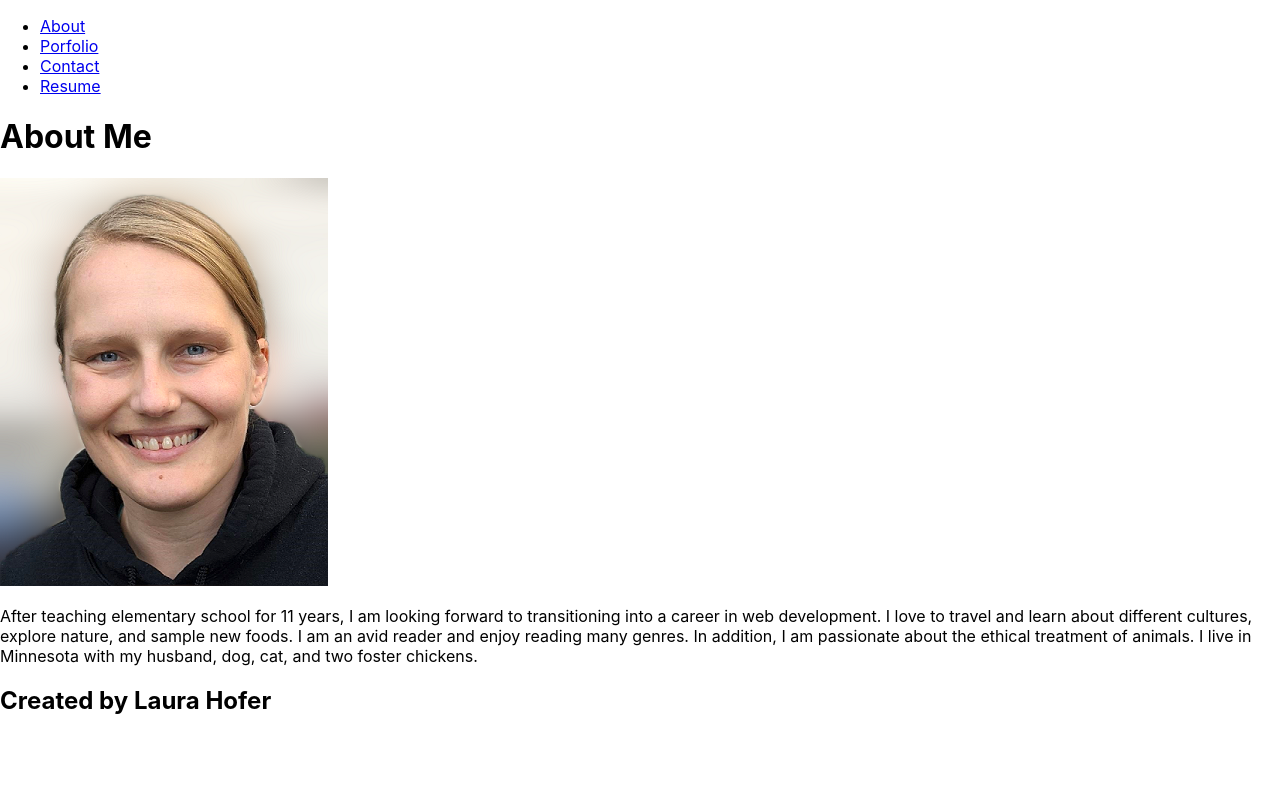
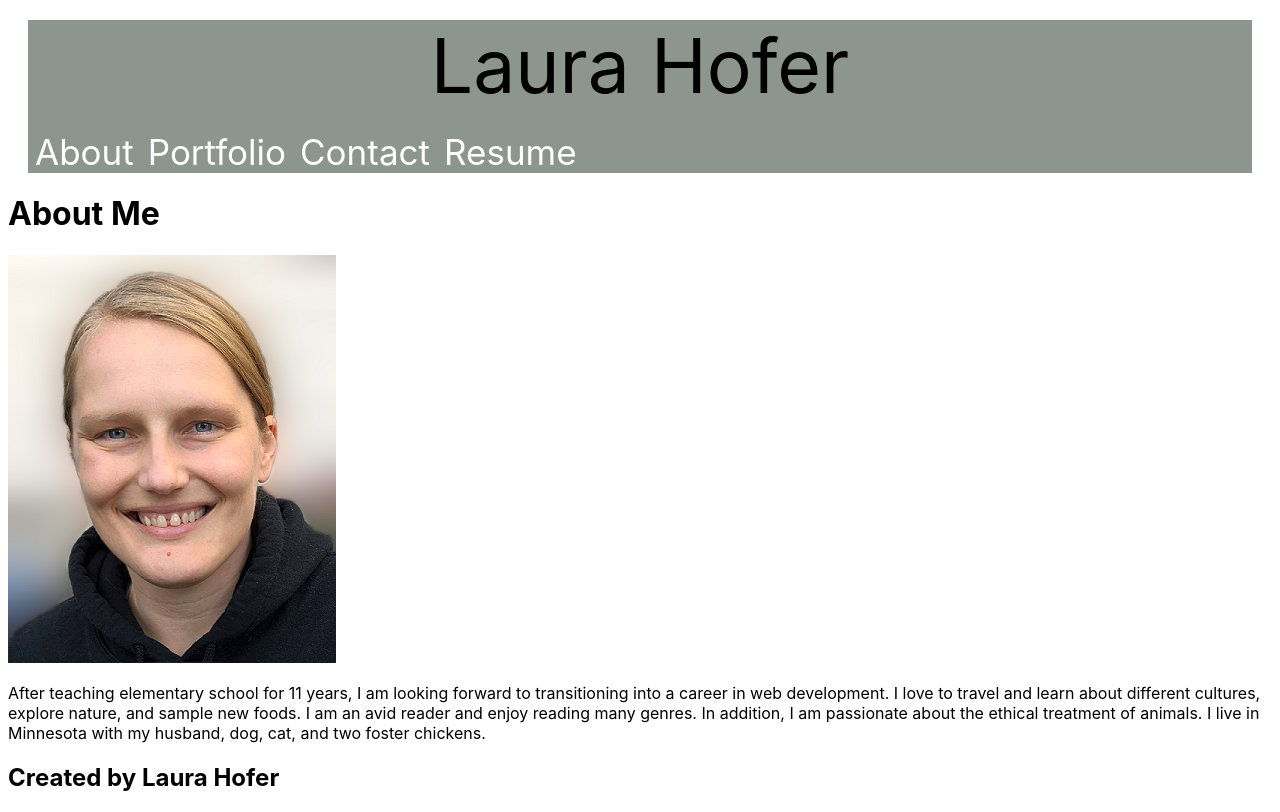
Before and after one commit to ljhofer/20-react-portfolio, a React (Create React App) app: page / in a window 1280 px wide. Built offline with nearby package versions, Linux system fonts and the light colour scheme.

Commit message:
Initial styling on header

```diff
--- a/src/App.js
+++ b/src/App.js
@@ -4,9 +4,7 @@ import PortfolioContainer from './components/PortfolioContainer';
 import './App.css';
 
 // Renders the PortfolioContainer component
-const App = () => (
-    <PortfolioContainer />
-)  ;
+const App = () => (<PortfolioContainer />);
 
 
 export default App;
--- a/src/components/NavTabs.js
+++ b/src/components/NavTabs.js
@@ -1,13 +1,47 @@
 import React from 'react';
+
+const styles = {
+  div: {
+    margin: 20,
+    background: '#8d968e'
+    // display: 'flex',
+    // flexWrap: 'wrap',
+    // minHeight: 50,
+    // lineHeight: 3.5,
+    // fontSize: '1.2rem',
+  },
+  p: {
+    fontSize: 75,
+    margin: 20,
+    textAlign: 'center'
+  },
+  nav: {
+    // display: 'flex',
+    // flexWrap: 'wrap',
+    // margin: 'auto',
+  },
+  a: {
+    textDecoration: 'none',
+    display: 'inline',
+    marginRight: 7,
+    marginLeft: 7,
+    fontSize: 35,
+    color: 'white',
+
+  },
+};
 
 // TODO: Add a comment explaining how we are able to extract the key value pairs from props
 //  Destructuring those two props
 
 function NavTabs({ currentPage, handlePageChange }) {
   return (
-    <ul className="nav nav-tabs">
-      <li className="nav-item">
-        <a
+    <div style={styles.div}>
+      <p style={styles.p}>Laura Hofer</p>
+      {/* <ul className="nav nav-tabs" style={styles.ul}>
+        <li className="nav-item" style={styles.li}> */}
+      <nav>
+          <a style={styles.a}
             href="#about"
             onClick={() => handlePageChange('About')}
             //*  TODO:
@@ -16,20 +50,20 @@ function NavTabs({ currentPage, handlePageChange }) {
           >
             About
           </a>
-      </li>
-      <li className="nav-item">
-        <a
+        {/* </li>
+        <li className="nav-item" style={styles.li}> */}
+          <a style={styles.a}
             href="#portfolio"
             onClick={() => handlePageChange('Portfolio')}
             //  TODO: Add a comment explaining what this logic is doing
 
             className={currentPage === 'Portfolio' ? 'nav-link active' : 'nav-link'}
           >
-          Porfolio
+            Portfolio
           </a>
-      </li>
-      <li className="nav-item">
-        <a
+        {/* </li>
+        <li className="nav-item" style={styles.li}> */}
+          <a style={styles.a}
             href="#contact"
             onClick={() => handlePageChange('Contact')}
             //  TODO: Add a comment explaining what this logic is doing
@@ -38,9 +72,9 @@ function NavTabs({ currentPage, handlePageChange }) {
           >
             Contact
           </a>
-      </li>
-      <li className="nav-item">
-        <a
+        {/* </li>
+        <li className="nav-item" style={styles.li}> */}
+          <a style={styles.a}
             href="#resume"
             //  TODO: Add a comment explaining what this logic is doing
 
@@ -49,8 +83,10 @@ function NavTabs({ currentPage, handlePageChange }) {
           >
             Resume
           </a>
-      </li>
-    </ul>
+      </nav>
+        {/* </li>
+      </ul> */}
+    </div>
   );
 }
 
--- a/src/index.css
+++ b/src/index.css
@@ -1,5 +1,5 @@
 body {
-  margin: 0;
+  margin: 20;
   font-family: -apple-system, BlinkMacSystemFont, 'Segoe UI', 'Roboto', 'Oxygen',
     'Ubuntu', 'Cantarell', 'Fira Sans', 'Droid Sans', 'Helvetica Neue',
     sans-serif;
```
Lines whose indentation alone changed are shown as unchanged.
